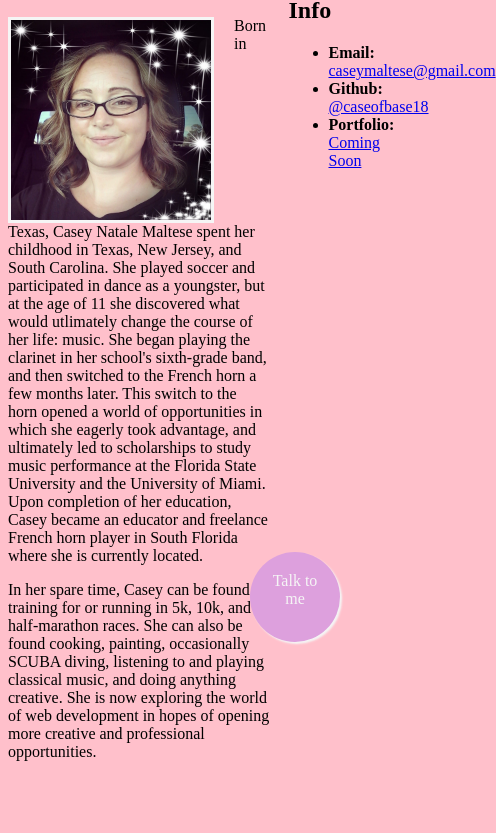
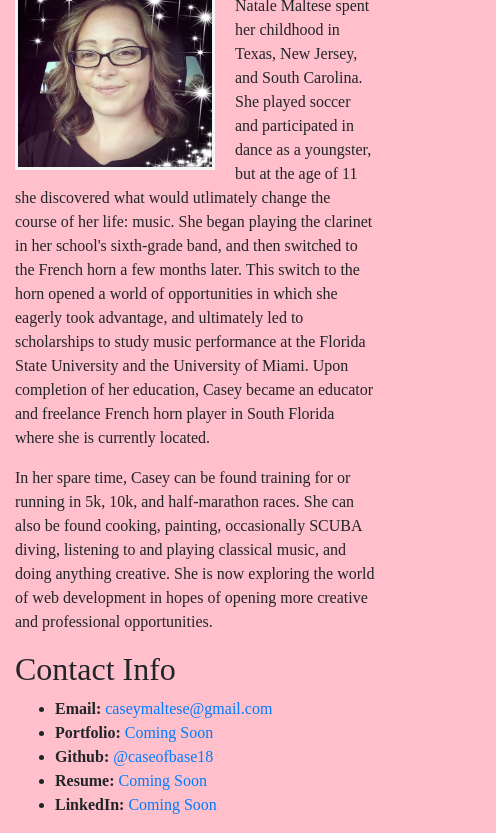
Before and after one commit to caseofbase18/bio, a plain HTML site: page index.html in a window 390 px wide. Shown: the part 152-985 px from the top of the page, 496 px wide, since content can reach past the window. Before the commit the page ends 929 px from the top, so only its background shows below. Drawn offline with nearby package versions, Linux system fonts and the light colour scheme; a web font is replaced by a local one.

Commit message:
added favicon, updated li, responsive

```diff
--- a/assets/style.css
+++ b/assets/style.css
@@ -21,27 +21,6 @@ img {
     height: 200px;
 }
 
-.about {
-    float: left;
-    width: 70%;
-}
-
 .contact {
     float: right;
-    width: 25%;
 }
-
-.chat {
-    padding: 20px;
-    border-radius: 100%;
-    background: plum;
-    color: whitesmoke;
-    display:inline-block;
-    width: 50px;
-    height: 50px;
-    text-align: center;
-    box-shadow: 2px 2px 2px whitesmoke;
-    position: fixed;
-    right: 50px;
-    bottom: 50px;
-}
--- a/index.html
+++ b/index.html
@@ -4,64 +4,80 @@
 <head>
     <meta charset="UTF-8">
 
-    <!-- <link rel="stylesheet" href="https://stackpath.bootstrapcdn.com/bootstrap/4.5.0/css/bootstrap.min.css"
-    integrity="sha384-9aIt2nRpC12Uk9gS9baDl411NQApFmC26EwAOH8WgZl5MYYxFfc+NcPb1dKGj7Sk" crossorigin="anonymous"> -->
+    <link rel="stylesheet" href="https://stackpath.bootstrapcdn.com/bootstrap/4.5.0/css/bootstrap.min.css"
+        integrity="sha384-9aIt2nRpC12Uk9gS9baDl411NQApFmC26EwAOH8WgZl5MYYxFfc+NcPb1dKGj7Sk" crossorigin="anonymous">
     <link href="https://fonts.googleapis.com/css2?family=Sahitya&display=swap" rel="stylesheet">
+    <link rel="icon" type="image/png" sizes="16x16" href="./assets/favicon-16x16.png">
     <link rel="stylesheet" href="./assets/style.css" />
     <title>Casey's Bio and Portfolio</title>
 </head>
-
-<style>
-
-</style>
 
 <body>
     <header>
         <h1>Casey Natale Maltese</h1>
     </header>
 
-    <main>
+    <!-- <div class="chat">Chat with me!</div>  -->
 
-        <section class="about">
-
-            <div class="chat">Talk to me</div>
-
+    <div class="container-fluid">
+        <div class="row">
+            <div class="col-xl-8 col-l-8 col-md-8 col-sm-12">
                 <h2>About Me</h2>
                 <img src="./assets/Casey1.jpg">
                 <p>
-                Born in Texas, Casey Natale Maltese spent her childhood in Texas, New Jersey, and South Carolina. She
-                played soccer and participated in dance as a youngster, but at the age of 11 she discovered what would
-                utlimately change the course of her life: music. She began playing the clarinet in her school's
-                sixth-grade band, and then switched to the French horn a few months later. This switch to the horn
-                opened a world of opportunities in which she eagerly took advantage, and ultimately led to scholarships
-                to study music performance at the Florida State University and the University of Miami. Upon completion
-                of her education, Casey became an educator and freelance French horn player in South Florida where she
+                    Born in Texas, Casey Natale Maltese spent her childhood in Texas, New Jersey, and South
+                    Carolina. She
+                    played soccer and participated in dance as a youngster, but at the age of 11 she discovered
+                    what
+                    would
+                    utlimately change the course of her life: music. She began playing the clarinet in her
+                    school's
+                    sixth-grade band, and then switched to the French horn a few months later. This switch to
+                    the
+                    horn
+                    opened a world of opportunities in which she eagerly took advantage, and ultimately led to
+                    scholarships
+                    to study music performance at the Florida State University and the University of Miami. Upon
+                    completion
+                    of her education, Casey became an educator and freelance French horn player in South Florida
+                    where she
                     is currently located.
                 </p>
                 <p>
-                In her spare time, Casey can be found training for or running in 5k, 10k, and half-marathon races. She
-                can also be found cooking, painting, occasionally SCUBA diving, listening to and playing classical
-                music, and doing anything creative. She is now exploring the world of web development in hopes of
+                    In her spare time, Casey can be found training for or running in 5k, 10k, and half-marathon
+                    races. She
+                    can also be found cooking, painting, occasionally SCUBA diving, listening to and playing
+                    classical
+                    music, and doing anything creative. She is now exploring the world of web development in
+                    hopes
+                    of
                     opening more creative and professional opportunities.
                 </p>
-        </section>
-
-        <section class="contact">
+            </div>
+            <div class="col-xl-4 col-l-4 col-md-4 col-sm-12">
                 <h2>Contact Info</h2>
                 <ul>
                     <li>
                         <b>Email:</b> <a href="mailto:caseymaltese@gmail.com">caseymaltese@gmail.com</a>
                     </li>
                     <li>
+                        <b>Portfolio:</b> <a href="#">Coming Soon</a>
+                    </li>
+                    <li>
                         <b>Github:</b> <a href="https://github.com/caseofbase18?tab=projects">@caseofbase18</a>
                     </li>
                     <li>
-                    <b>Portfolio:</b> <a href="#">Coming Soon</a>
+                        <b>Resume:</b> <a href="#">Coming Soon</a>
                     </li>
+                    <li>
+                        <b>LinkedIn:</b> <a href="#">Coming Soon</a>
+                    </li>
+
                 </ul>
-        </section>
+            </div>
+        </div>
+    </div>
 
-    </main>
 
 </body>
 
```
Lines whose indentation alone changed are shown as unchanged.
